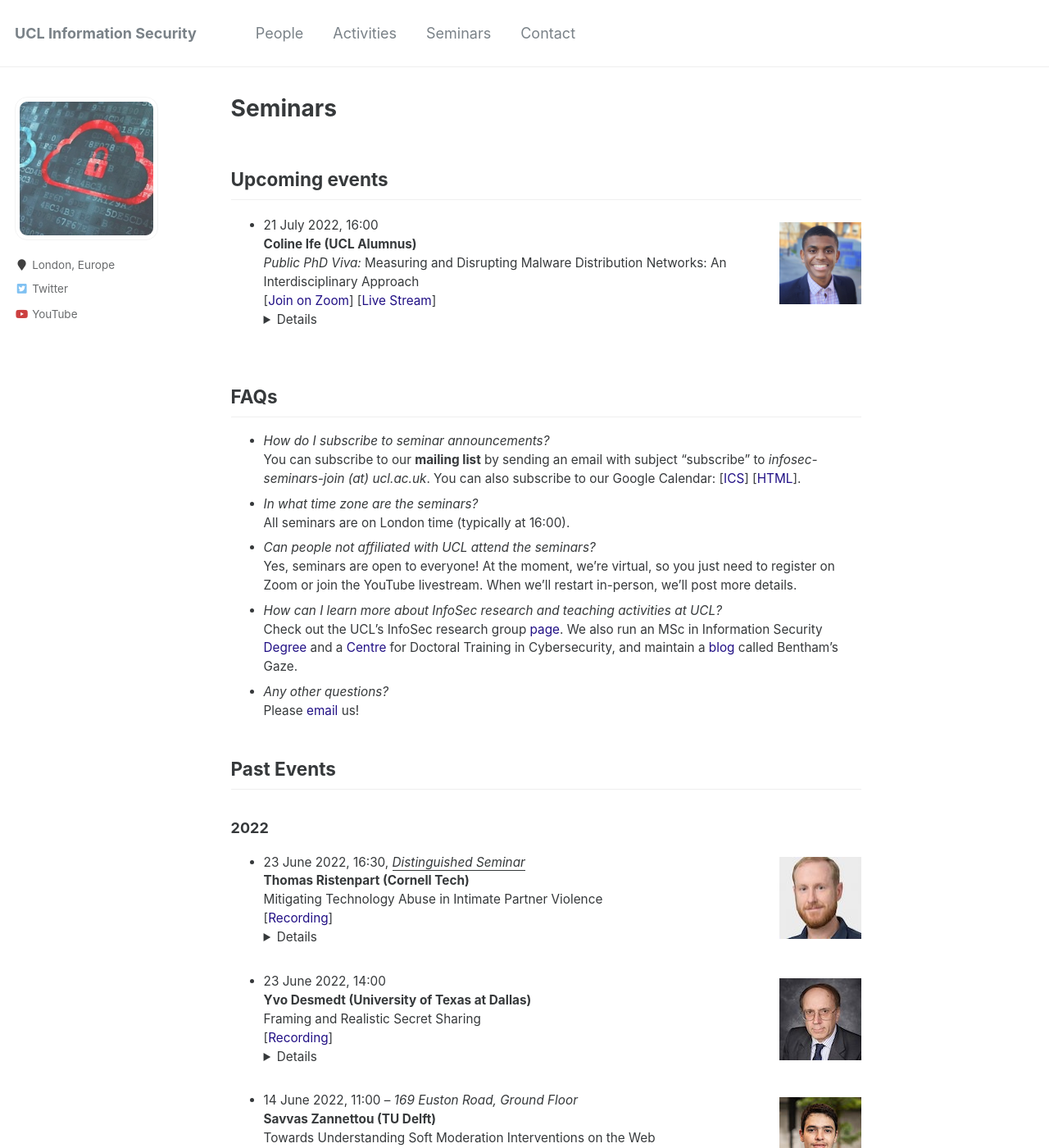
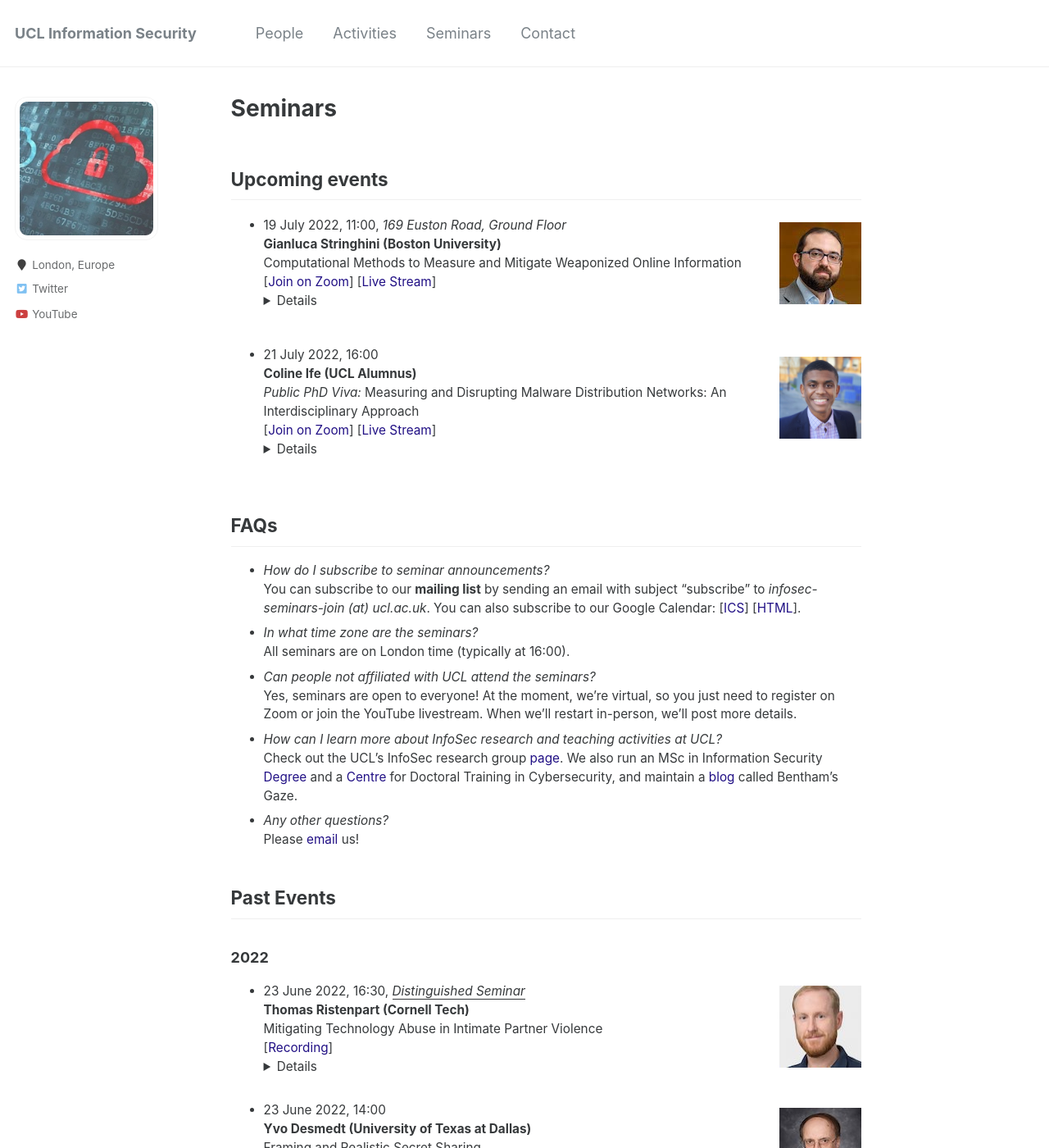
Before and after one commit to uclisec/uclisec.github.io, a Jekyll site: the page built from _pages/seminars.md, in a window 1280 px wide and 1400 px high. Shown: the whole window at 82% size. Built offline with Jekyll 4.4.1, drawn with Linux system fonts in a browser that asks for light colours.

Commit message:
prof. linguini

```diff
--- a/_pages/seminars.md
+++ b/_pages/seminars.md
@@ -7,6 +7,16 @@ layout: single
 Upcoming events
 ---
 
+
+
+<!----->
+<img src="../images/gianluca.jpg" style="float:right;width:100px;height:100px;margin-top:15px">
+- 19 July 2022, 11:00, *169 Euston Road, Ground Floor*
+**Gianluca Stringhini (Boston University)**
+Computational Methods to Measure and Mitigate Weaponized Online Information
+[[Join on Zoom](https://ucl.zoom.us/j/94436026534)] [[Live Stream](https://youtu.be/3uP9U64f54g)]<details><br>**Abstract:** The Web has redefined the way in which malicious activities such as fraud, harassment, and disinformation are carried out. To be able to fully understand these phenomena, we need computational tools able to trace malicious activity as it happens, monitoring a plethora of online platforms and analyzing not only textual content but also images and videos. In this talk, I will present my efforts in developing tools to automatically monitor and model malicious online activities like coordinated harassment and disinformation. I will then discuss my work in developing better moderation systems against them, keeping in mind the potential unintended consequences that might arise from suspending offending users.
+<br><br>**Bio**: Gianluca Stringhini is an Assistant Professor in the ECE Department at Boston University, holding affiliate appointments in the Computer Science Department, in the Faculty of Computing and Data Sciences, in the BU Center for Antiracist Research, and in the Center for Emerging Infectious Diseases Policy & Research. In his research Gianluca applies a data-driven approach to better understand malicious activity on the Internet. Through the collection and analysis of large-scale datasets, he develops novel and robust mitigation techniques to make the Internet a safer place. His research involves a mix of quantitative analysis, (some) qualitative analysis, machine learning, crime science, and systems design. Over the years, Gianluca has worked on understanding and mitigating malicious activities like malware, online fraud, influence operations, and coordinated online harassment. He received multiple prizes including an NSF CAREER Award in 2020, and his research won multiple Best Paper Awards. Gianluca has published over 100 peer reviewed papers including several in top computer security conferences like IEEE Security and Privacy, CCS, NDSS, and USENIX Security, as well as top measurement, HCI, and Web conferences such as IMC, ICWSM, CHI, CSCW, and WWW.<br></details>
+<!----->
 
 
 
```
Also changed, not shown: images/gianluca.jpg (added).
